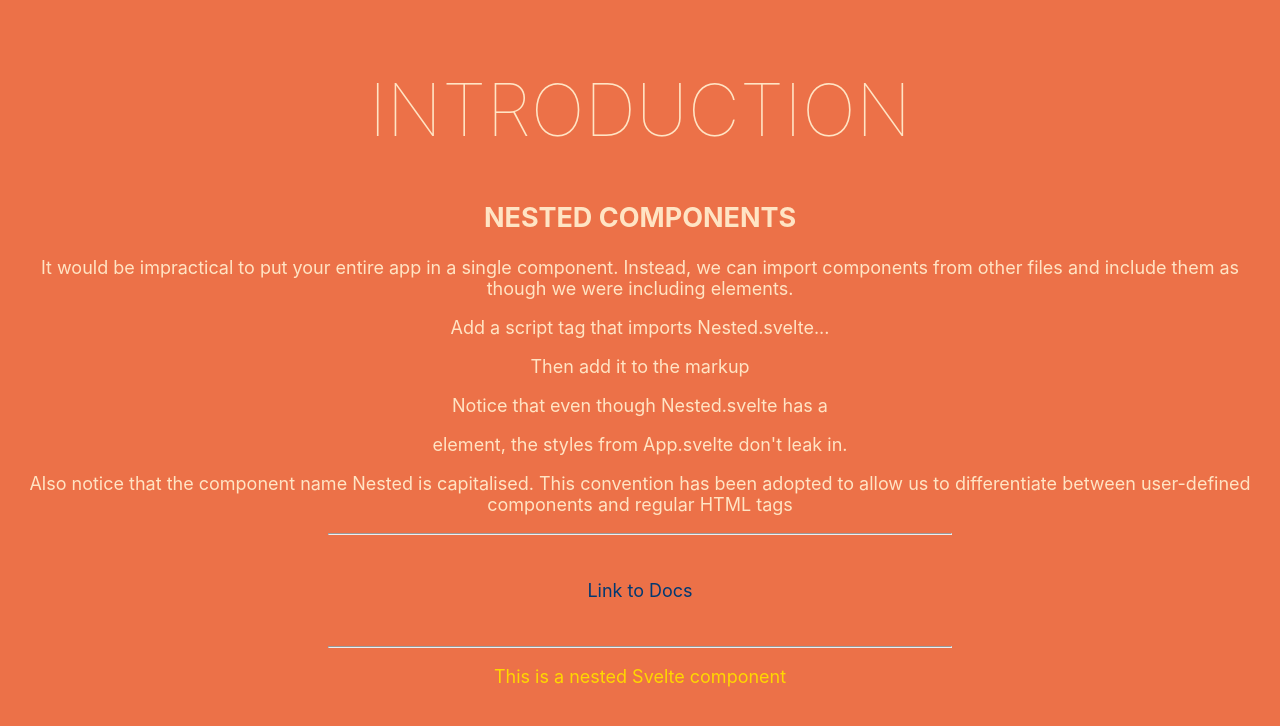
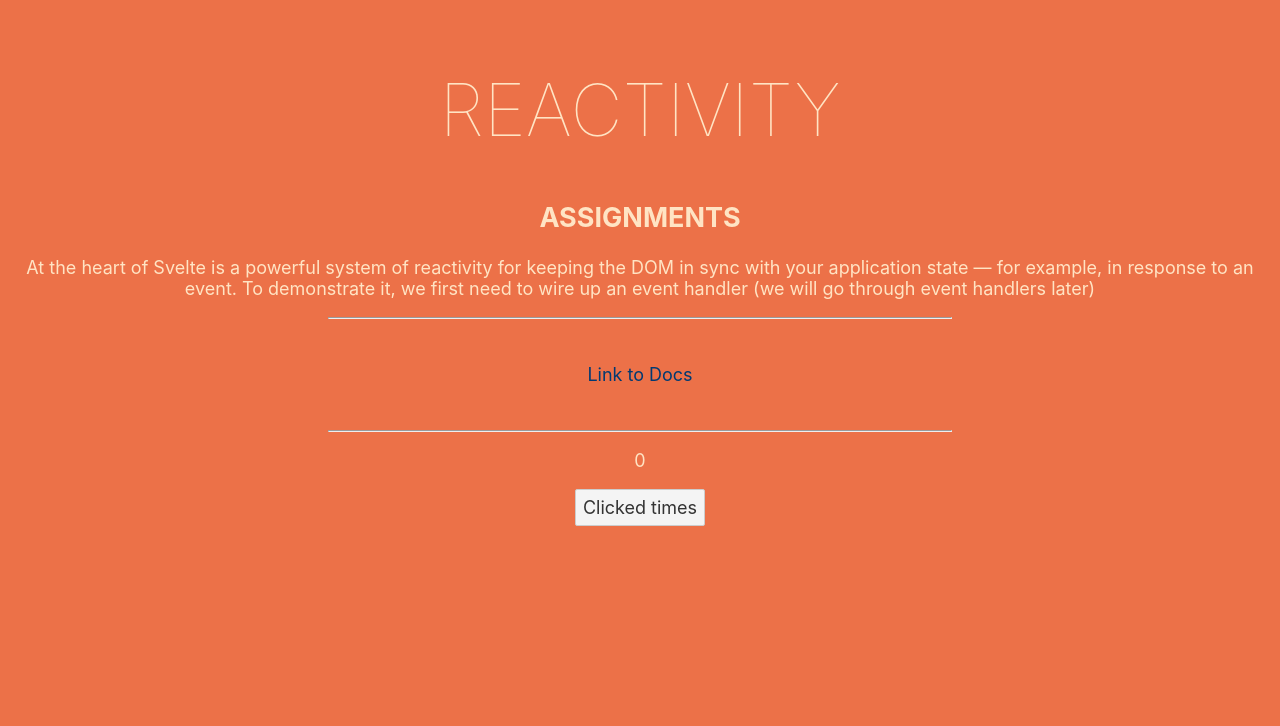
Before and after one commit to GillyRabutTsurwa/svelte-with-docs, a Svelte app: page / in a window 1280 px wide. Shown: the top 726 px of the page. Built offline with nearby package versions, Linux system fonts and the light colour scheme.

Commit message:
(Reactive) Assignments

```diff
--- a/src/App.svelte
+++ b/src/App.svelte
@@ -1,11 +1,15 @@
 <script>
-  import Nested from "./Nested.svelte";
-  let title = "Introduction";
-  let subtitle = "Nested Components";
+  let title = "Reactivity";
+  let subtitle = "Assignments";
 
-  const topicPrependText = "nested-components";
+  const topicPrependText = "reactive-assignments";
+  const currentTutoLink = `https://svelte.dev/tutorial/${topicPrependText}`;
 
-  const currentTutoLink = `https://svelte.dev/tutorial/${topicPrependText}`;
+  let count = 0;
+
+  function incrementCount() {
+    count += 1;
+  }
 </script>
 
 <main>
@@ -13,16 +17,8 @@
     <h1 class="docs__title">{title}</h1>
     <h2 class="docs__subtitle">{subtitle}</h2>
     <p class="docs__text">
-      It would be impractical to put your entire app in a single component. Instead, we can import components from other files and include them as
-      though we were including elements.
-    </p>
-    <p class="docs__text">Add a script tag that imports Nested.svelte...</p>
-    <p class="docs__text">Then add it to the markup</p>
-    <p class="docs__text">Notice that even though Nested.svelte has a</p>
-    <p>element, the styles from App.svelte don't leak in.</p>
-    <p class="docs__text">
-      Also notice that the component name Nested is capitalised. This convention has been adopted to allow us to differentiate between user-defined
-      components and regular HTML tags
+      At the heart of Svelte is a powerful system of reactivity for keeping the DOM in sync with your application state — for example, in response to
+      an event. To demonstrate it, we first need to wire up an event handler (we will go through event handlers later)
     </p>
   </div>
   <hr />
@@ -31,7 +27,8 @@
   </div>
   <hr />
   <div class="code">
-    <Nested />
+    <p>{count}</p>
+    <button on:click={incrementCount}>Clicked {count === 1 ? "time" : "times"}</button>
   </div>
 </main>
 
--- a/src/Nested.svelte
+++ /dev/null
@@ -1,7 +0,0 @@
-<p>This is a nested Svelte component</p>
-
-<style>
-  p {
-    color: gold;
-  }
-</style>
```
Also changed, not shown: 1 other file (tests, documents, lock files or other folders).
